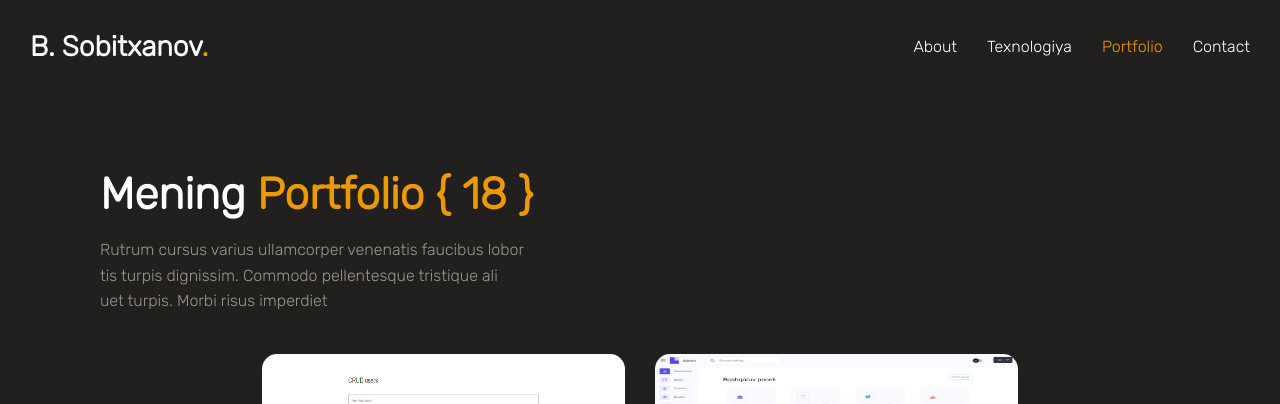
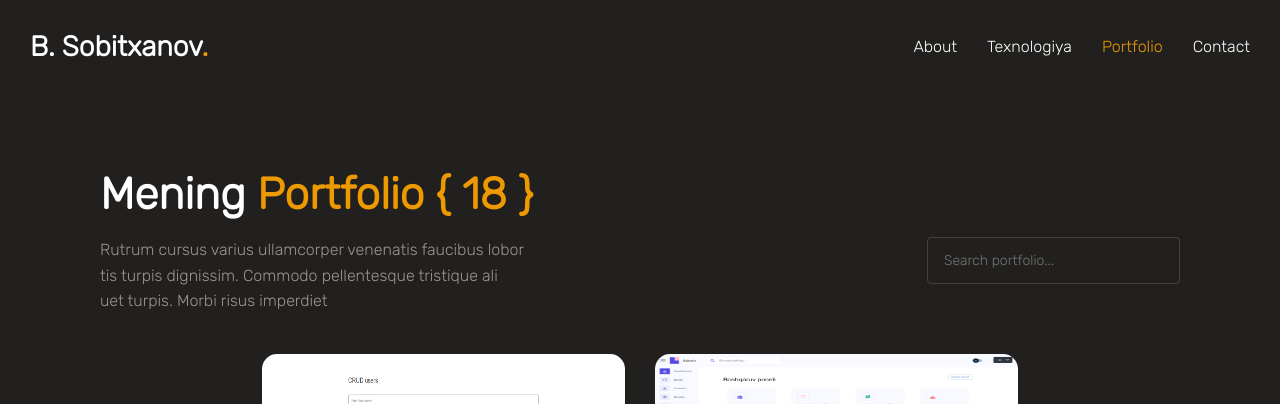
Before and after one commit to Bahromjon050/Personal-portfolio, a React (Create React App) app: page /portfolio in a window 1280 px wide. Shown: the top 404 px of the page. Built offline with nearby package versions, Linux system fonts and the light colour scheme.

Commit message:
'portfolio'

```diff
--- a/src/components/pages/All.js
+++ b/src/components/pages/All.js
@@ -12,7 +12,7 @@ export const Header = ({ data, x, setX }) => {
           {data.des.slice(123, data.des.length)}
         </p>
       </header>
-      {data.span === "Portfolio" ? (
+      {data.name === "Mening" ? (
         <div className="search">
           <input
             type="text"
```
